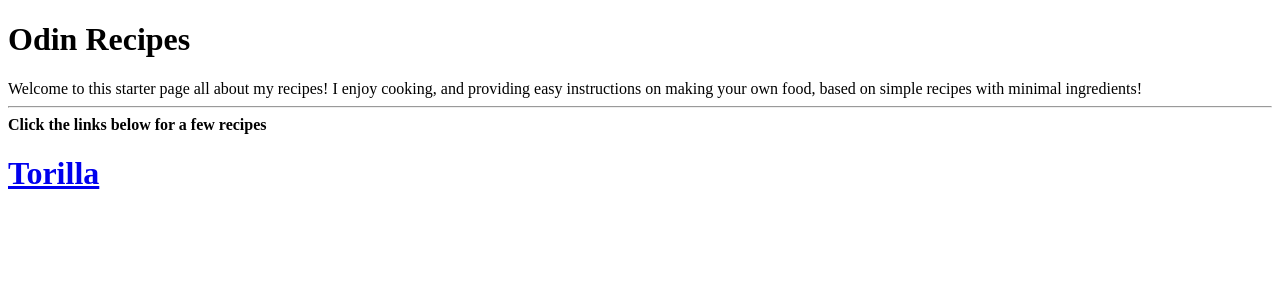
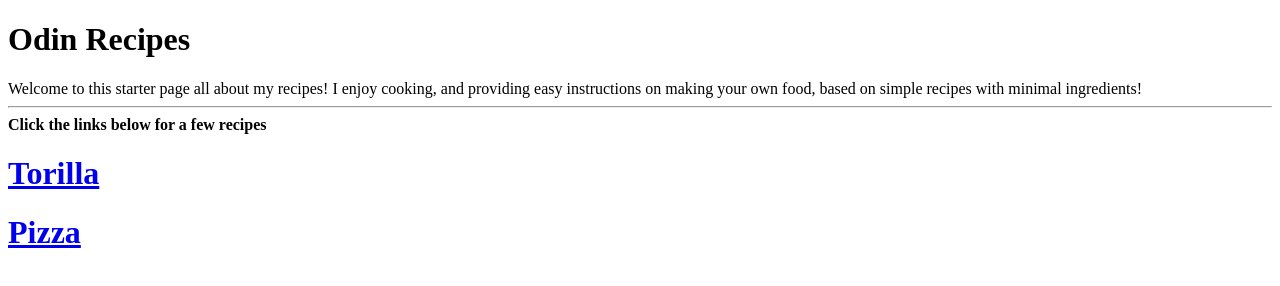
Before and after one commit to Antzmacadamia/odin-recipes, a plain HTML site: page index.html in a window 1280 px wide. Drawn offline with Linux system fonts and the light colour scheme.

Commit message:
update of pizza recipe

```diff
--- a/index.html
+++ b/index.html
@@ -12,5 +12,5 @@
 <hr><!-- use this hr to create a line and separate paragraphs-->
     <p2><strong>Click the links below for a few recipes</strong></p2>
 <h1><a href="./recipes/tortilla.html"> Torilla </a></h1>
-
+<h1><a href="./recipes/pizza.html"> Pizza </a></h1>
 </body>
```
